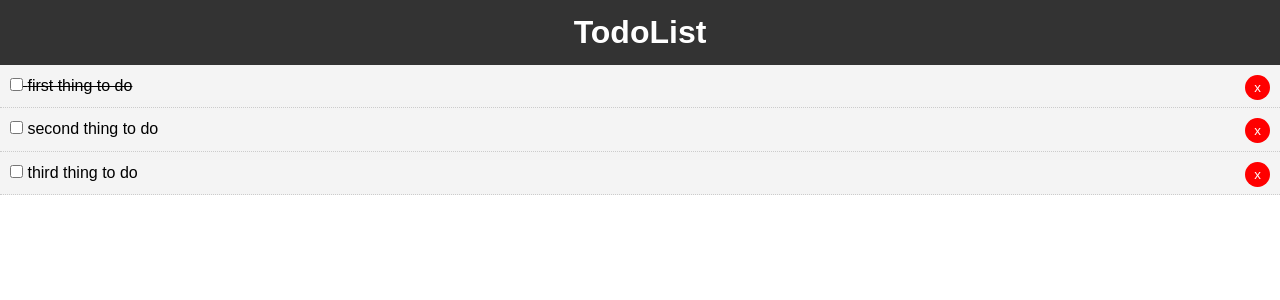
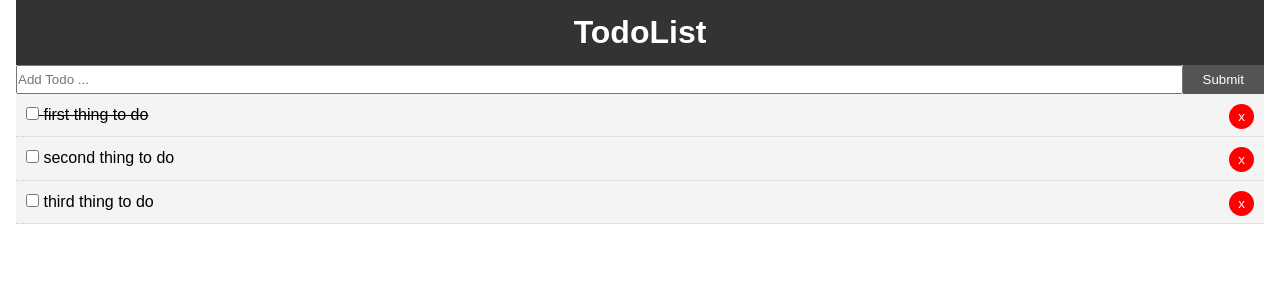
Before and after one commit to Luca-Virgilio/react-toDoList, a React (Create React App) app: page / in a window 1280 px wide. Shown: the top 300 px of the page. Built offline with nearby package versions, Linux system fonts and the light colour scheme.

Commit message:
Add AddTodo component

```diff
--- a/package.json
+++ b/package.json
@@ -8,7 +8,8 @@
     "@testing-library/user-event": "^7.1.2",
     "react": "^16.13.1",
     "react-dom": "^16.13.1",
-    "react-scripts": "3.4.1"
+    "react-scripts": "3.4.1",
+    "uuid": "^7.0.2"
   },
   "scripts": {
     "start": "react-scripts start",
--- a/src/App.js
+++ b/src/App.js
@@ -1,25 +1,27 @@
 import React, { Component } from 'react';
 import './App.css';
 import Todos from './components/Todos';
+import AddTodo from './components/AddTodo';
 import Header from './components/layout/Header';
+import {v4} from 'uuid';
 // import { render } from '@testing-library/react';
 
-class App extends Component{
+class App extends Component {
 
   state = {
     todos: [
       {
-        id: 1,
+        id: v4(),
         title: 'first thing to do',
         completed: true
       },
       {
-        id: 2,
+        id: v4(),
         title: 'second thing to do',
         completed: false
       },
       {
-        id: 3,
+        id: v4(),
         title: 'third thing to do',
         completed: false
       },
@@ -27,30 +29,46 @@
   };
 
   //Togle Completed
-  markComplete = (id)=>{
+  markComplete = (id) => {
     // console.log("id", id);
-    this.setState({todos: this.state.todos.map(todo =>{
-        if(todo.id === id){
+    this.setState({
+      todos: this.state.todos.map(todo => {
+        if (todo.id === id) {
           todo.completed = !todo.completed
         }
         return todo;
-    })});
+      })
+    });
   }
 
-  delTodo = (id)=>{
+  delTodo = (id) => {
     console.log("id", id);
     this.setState({
-      todos:[...this.state.todos.filter(
-       todo => todo.id !== id)
-      ]}
+      todos: [...this.state.todos.filter(
+        todo => todo.id !== id)
+      ]
+    }
     );
+  }
+
+  addTodo = (title)=>{
+    const newTodo = {
+      id:v4(),
+      title,
+      completed:false
+    }
+    this.setState({todos: [...this.state.todos, newTodo]})
   }
 
   render() {
     return (
       <div className="App">
-        <Header/>
-        <Todos todos={this.state.todos} markComplete={this.markComplete} delTodo={this.delTodo}/>
+        <div className="container">
+          <Header />
+          <AddTodo addTodo={this.addTodo}/>
+          <Todos todos={this.state.todos} markComplete={this.markComplete} delTodo={this.delTodo} />
+        </div>
+
       </div>
     );
   }
--- /dev/null
+++ b/src/components/AddTodo.js
@@ -0,0 +1,35 @@
+import React, { Component } from 'react'
+
+export class AddTodo extends Component {
+    state = {
+        title: ''
+    }
+    onChange = (e) => this.setState({ [e.target.name]: e.target.value });
+    onSubmint = (e) => {
+        e.preventDefault();
+        this.props.addTodo(this.state.title);
+        this.setState({ title: '' });
+    }
+    render() {
+        return (
+            <form onSubmit={this.onSubmint} style={{ display: 'flex' }}>
+                <input
+                    type="text"
+                    name="title"
+                    placeholder="Add Todo ..."
+                    style={{ flex: '10' }}
+                    value={this.state.title}
+                    onChange={this.onChange}
+                />
+                <input
+                    type="submit"
+                    value="Submit"
+                    className="btn"
+                    stle={{ flex: '1' }}
+                />
+            </form>
+        )
+    }
+}
+
+export default AddTodo
```
Also changed, not shown: 1 other file (tests, documents, lock files or other folders).
